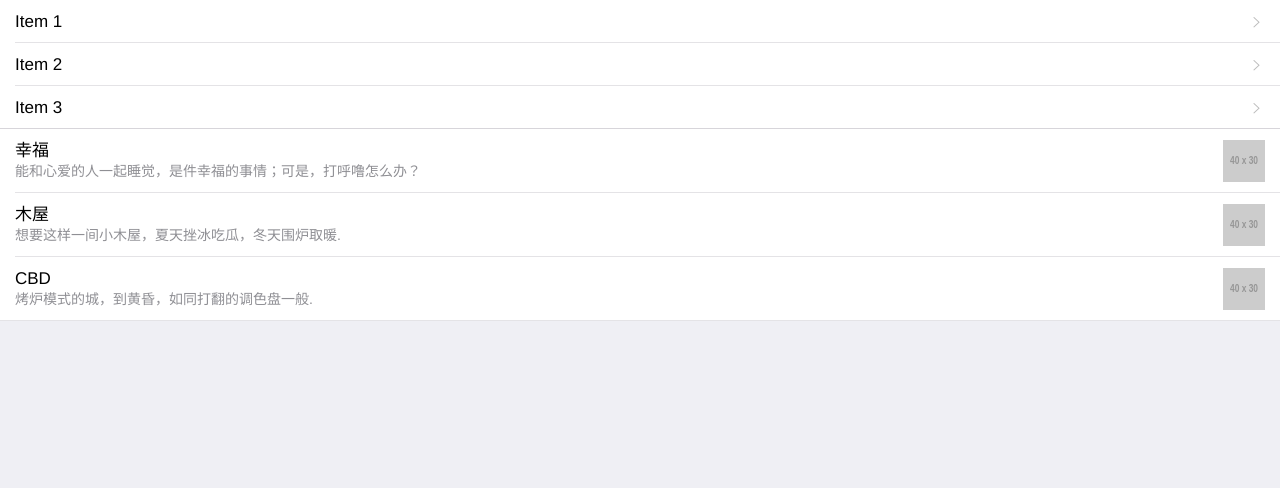
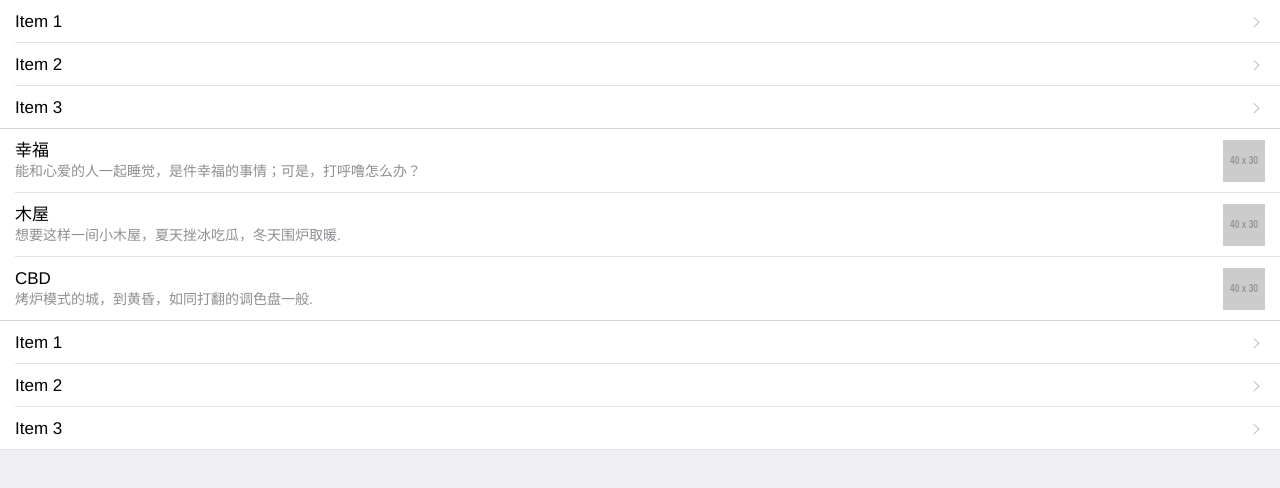
Before and after one commit to anlianglu/HBuilder, a plain HTML site: page index.html in a window 1280 px wide. Drawn offline with Linux system fonts and the light colour scheme; placeholder pictures from the web are drawn by us.

Commit message:
update index.html list

```diff
--- a/index.html
+++ b/index.html
@@ -58,5 +58,22 @@
 	            </a>
 	        </li>
 	    </ul>
+	    <ul class="mui-table-view">
+	            <li class="mui-table-view-cell">
+	                <a class="mui-navigate-right">
+	                    Item 1
+	                </a>
+	            </li>
+	            <li class="mui-table-view-cell">
+	                <a class="mui-navigate-right">
+	                     Item 2
+	                </a>
+	            </li>
+	            <li class="mui-table-view-cell">
+	                <a class="mui-navigate-right">
+	                     Item 3
+	                </a>
+	            </li>
+	        </ul>
 </body>
 </html>
```
Also changed, not shown: 1 other file.
